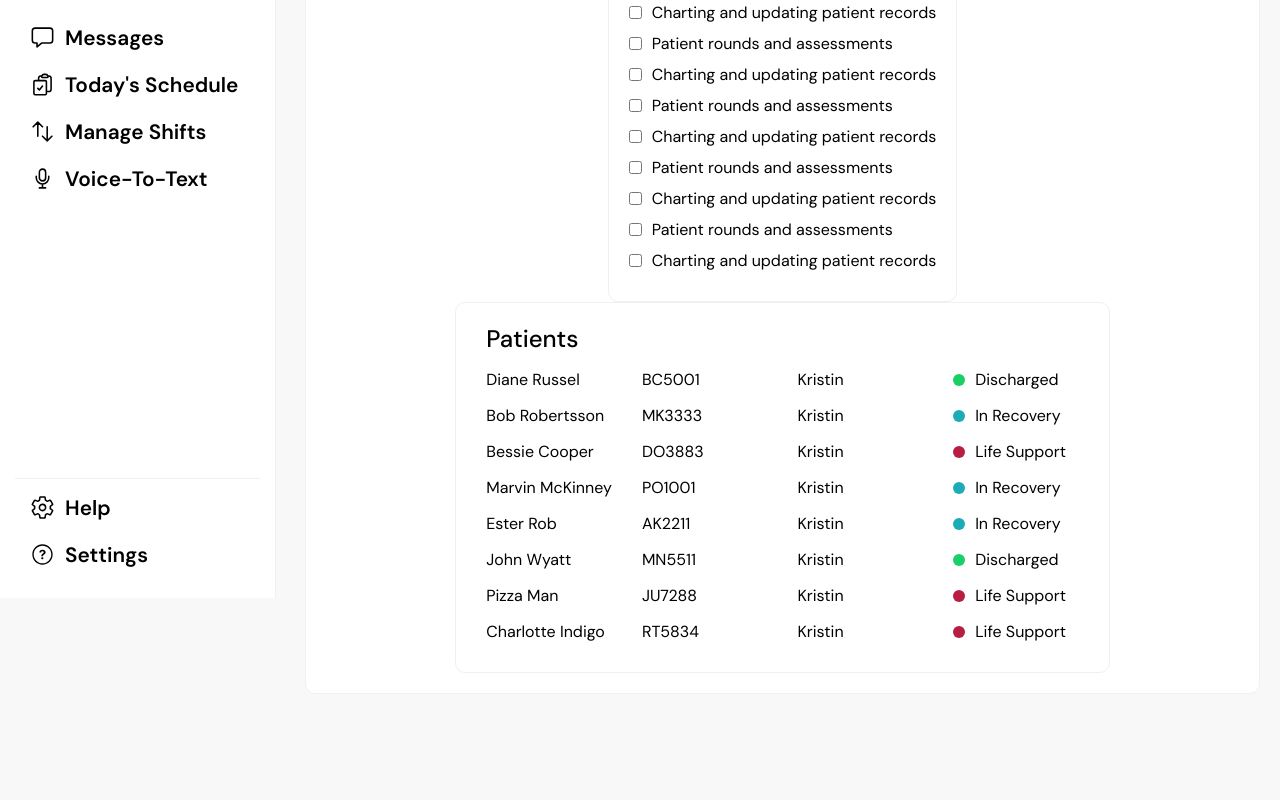
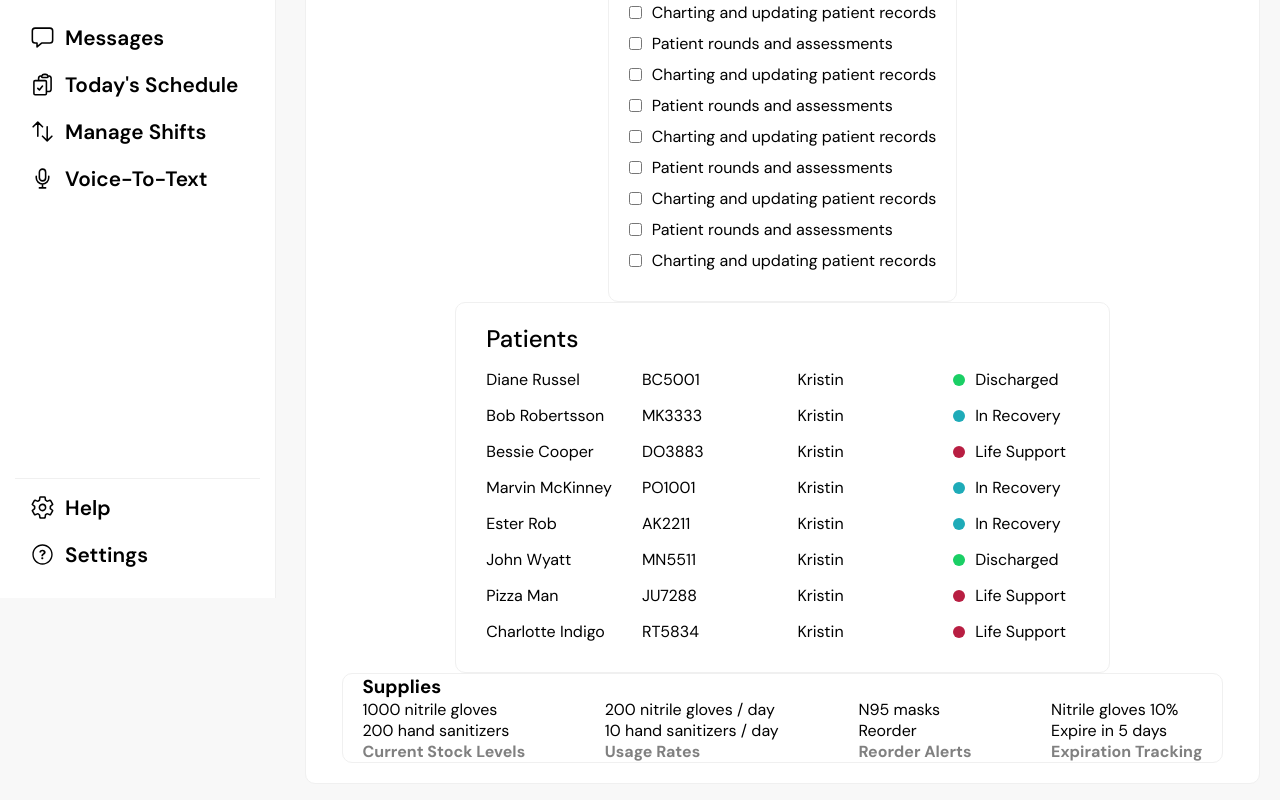
Before and after one commit to Xutik/team_5_project, a React (Create React App) app: page / in a window 1280 px wide. Shown: the part 204-1004 px from the top of the page. Before the commit the page ends 918 px from the top, so only its background shows below. Built offline with nearby package versions, Linux system fonts and the light colour scheme.

Commit message:
working in implementing supples

```diff
--- a/src/components/main.jsx
+++ b/src/components/main.jsx
@@ -2,14 +2,14 @@ import React from "react";
 import Supplies from "./main/supplies";
 import Tasks from "./main/tasks";
 import Patients from "./main/patients";
-import './main.css'
+import "./main.css";
 
 function Main() {
 	return (
 		<main>
 			<Tasks />
-			<Patients></Patients>
-
+			<Patients />
+			<Supplies />
 		</main>
 	);
 }
--- a/src/components/main/supplies.css
+++ b/src/components/main/supplies.css
@@ -0,0 +1,17 @@
+h4{
+    color: #808080;
+
+}
+
+.supplies{
+    border: solid 1px var(--borderGrey);
+    border-radius: 10px;
+    width: 92%;
+    margin-inline: 0px;
+    padding-inline: 20px;
+}
+
+.supplyInfo{
+    display: flex;
+    justify-content: space-between;
+}
--- a/src/components/main/supplies.jsx
+++ b/src/components/main/supplies.jsx
@@ -1,9 +1,32 @@
 import React from "react";
+import './supplies.css'
 
 function Supplies () {
     return(
-        <div>
+        <div className="supplies">
             <h3>Supplies</h3>
+            <div className="supplyInfo">
+                <div>
+                    <p>1000 nitrile gloves</p>
+                    <p>200 hand sanitizers</p>
+                    <h4>Current Stock Levels</h4>
+                </div>
+                <div>
+                    <p>200 nitrile gloves / day</p>
+                    <p>10 hand sanitizers / day</p>
+                    <h4>Usage Rates</h4>
+                </div>
+                <div>
+                    <p>N95 masks</p>
+                    <p>Reorder</p>
+                    <h4>Reorder Alerts</h4>
+                </div>
+                <div>
+                    <p>Nitrile gloves 10%</p>
+                    <p>Expire in 5 days</p>
+                    <h4>Expiration Tracking</h4>
+                </div>
+            </div>
         </div>
     )
 }
```
Also changed, not shown: src/App.jsx (+24 -0 lines).
